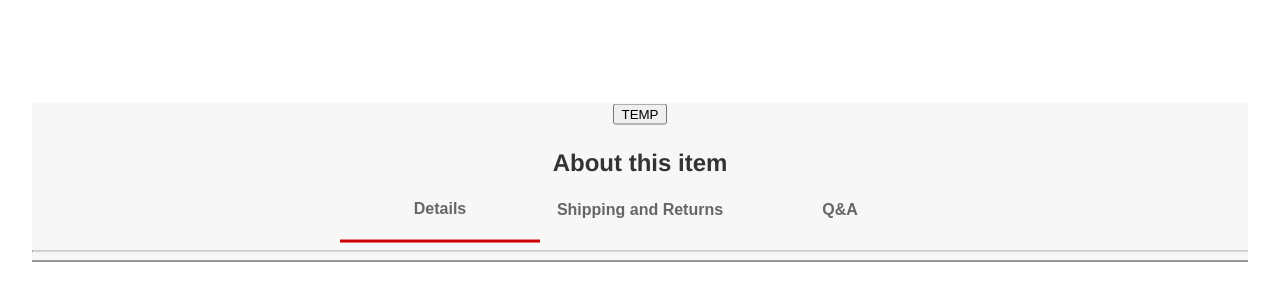
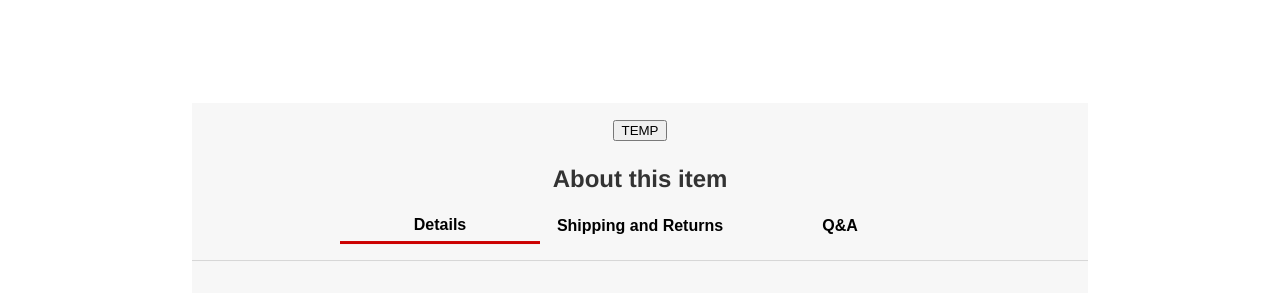
Before and after one commit to mcsp-05-SDC/Kim_SDC, a React (Create React App) app in the folder frontend/: page / in a window 1280 px wide. Shown: the part 138-438 px from the top of the page. Built offline with nearby package versions, Linux system fonts and the light colour scheme.

Commit message:
fixing issues with not pulling

```diff
--- a/frontend/src/App.css
+++ b/frontend/src/App.css
@@ -1,17 +1,39 @@
-.hide{
-    display: none;
+h3{
+    font-size: 16px;
+    margin-bottom: 16px;
 }
+hr{
+    margin-top: 16px;
+    margin-bottom: 16px;
+    border-top-style: solid;
+    border-top-color: rgb(214, 214, 214);
+    border-width: 1px 0px 0px;
+    border-right-style: initial;
+    border-bottom-style: initial;
+    border-left-style: initial;
+    border-right-color: initial;
+    border-bottom-color: initial;
+    border-left-color: initial;
+    border-image: initial;
+}
+#contain{
+    display: flex;
+}
+
 .item-details{
-    text-align: center;
+    background-color: rgb(247, 247, 247);
+    padding-top: 16px;
+    margin-top:16px;
+    margin-bottom:16px;
     align-content: center;
-    width: 95%;
+    width: 70%;
     position: absolute;
     left: 50%;
     top: 40%;
     transform: translate(-50%, -50%);
-    border-bottom: 1px solid;
-   font-size: 16px;
-    background-color: rgb(247, 247, 247);
+    text-align: center;
+    font-size: 16px;
+
     color: rgb(51, 51, 51);
     line-height: 1.4285;
     font-family: "Targetica", "Helvetica Neue", Helvetica, Arial, sans-serif;
@@ -25,11 +47,45 @@
     justify-content: center;
 }
 .tab{
-    color: rgb(102, 102, 102);
     font-size: 16px;
     width: 200px;
-    height: 40px;
+    height: 25px;
 }
+#tabcontent{
+    display: flex;
+    flex-direction: column;
+    justify-content: center;
+    align-items: center;
+    text-align: left;
+    margin:0px;
+    padding-left: 16px;
+    padding-right: 16px;
+    padding-bottom: 16px;
+    font-size: 14px;
+
+}
+.show{
+    font-size: 14px;
+    width:100%;
+    padding-left: 16px;
+    padding-right: 16px;
+    background-color: white;
+}
+.hide{
+    display: none;
+}
+#specifications{
+    width: 50%;
+    float: left;
+    padding-right: 16px;
+
+
+}
+#description{
+    float: left;
+
+}
+
 .selected{
     text-decoration: none;
 }
--- a/frontend/src/App.js
+++ b/frontend/src/App.js
@@ -66,6 +66,7 @@ export default class App extends Component {
 
 
     return (
+      <div id={"contain"}>
       <div className={'item-details'}>
       <button type={"submit"} value={"temp"} onClick={this.getOne.bind(this)}>TEMP</button>
         <h2>About this item </h2>
@@ -76,9 +77,9 @@ export default class App extends Component {
             <button  type={"button"} className={this.state.questionS} onClick={this.clickQuestion.bind(this)}><div className={"tab"}  >Q&A</div></button>
           </div>
          <hr/>
-         <Detail  class={this.state.detail} product={this.state.prodInfo} />
-         <Shipping  class={this.state.ship} product={this.state.prodInfo}/>
-         <Question  class={this.state.question} product={this.state.prodInfo}/>
+         </div>
+         <Detail classD={this.state.detail} classS={this.state.ship} classQ={this.state.question}product={this.state.prodInfo} />
+
         </div>
       </div>
     );
--- a/frontend/src/Detail-tab.js
+++ b/frontend/src/Detail-tab.js
@@ -1,4 +1,6 @@
 import React, {Component, Fragment} from 'react';
+import Shipping from './Shipping-tab'
+import Question from './Question-tab'
 
 export default class Detail extends Component {
     constructor(props) {
@@ -20,28 +22,32 @@ export default class Detail extends Component {
       if(this.props.product=== null){
         details= <div></div>
       }else{
-        details= <div className={this.props.class}>
-        <div id={"specifications"} style= {{"float": "left", "padding": "1em"}}>
-          <div id={"name"} className={"spec"}><b>Product Name:</b> {this.props.product.name}</div>
+        details=
+        <Fragment>
+        <div className={this.props.classD}>
+        <div id={"specifications"}><h3><b>Specifications</b></h3>
+          <div id={"name"} className={"spec"}><b>Product Name:</b>{this.props.product.name}</div>
           <hr/>
-          <div id={"size"} className={"spec"}><b>Size:</b> {this.props.product.size}</div>
+          <div id={"size"} className={"spec"}><b>Size:</b>{this.props.product.size}</div>
           <hr/>
-          <div id={"material"} className={"spec"}><b>Material:</b> {this.props.product.material}</div>
+          <div id={"material"} className={"spec"}><b>Material:</b>{this.props.product.material}</div>
           <hr/>
-          <div id={"features"} className={"spec"}><b>Features:</b> {this.props.product.features}</div>
+          <div id={"features"} className={"spec"}><b>Features:</b>{this.props.product.features}</div>
           <hr/>
-          <div id={"cleaning"} className={"spec"}><b>Cleaning:</b> {this.props.product.cleaning}</div>
+          <div id={"cleaning"} className={"spec"}><b>Cleaning:</b>{this.props.product.cleaning}</div>
+        </div>
+        <div id={"description"} ><h3><b>Description</b></h3>{this.props.product.description}</div>
+      </div>
+          <Shipping  class={this.props.classS} product={this.props.product}/>
+          <Question  class={this.props.classQ} product={this.props.product}/>
+      </Fragment>
 
-        </div>
-        <div id={"description"} style= {{"float": "left", "padding": "1em"}}><b>Description:</b> {this.props.product.description}</div>
-
-      </div>
       }
 
       return (
-        <Fragment>
+        <div id={"tabcontent"}>
         {details}
-        </Fragment>
+        </div>
 
 
       );
--- a/frontend/src/Question-tab.js
+++ b/frontend/src/Question-tab.js
@@ -1,10 +1,10 @@
-import React, {Component, Fragment} from 'react';
+import React, {Component} from 'react';
 
 export default class Question extends Component {
     constructor(props) {
       super(props);
       this.state = {
-          qna: "",
+
 
         };
     }
@@ -15,24 +15,16 @@ export default class Question extends Component {
 
 
     render() {
-      let question;
-      if(this.props.product===null){
-        question= <div></div>
-      }else{
-        question=<div className={this.props.class}>
-        <div id={"questionNAnswer"}><b>Question and Answers</b> </div>
-        <div id={"qna"}>{this.props.product.qna}</div>
-
-
-    </div>
-
-      }
 
 
       return (
-            <Fragment>
-              {question}
-            </Fragment>
+
+            <div className={this.props.class}>
+                <div id={"questionNAnswer"}>Question and Answers </div>
+                <div id={"qna"}>{this.props.product.qna}</div>
+
+
+            </div>
 
       );
     }
--- a/frontend/src/Shipping-tab.js
+++ b/frontend/src/Shipping-tab.js
@@ -1,12 +1,10 @@
-import React, {Component, Fragment} from 'react';
+import React, {Component} from 'react';
 
 export default class Shipping extends Component {
     constructor(props) {
       super(props);
       this.state = {
-           shipOp:"",
-           shipDe:"",
-           shipRe: ""
+
 
         };
     }
@@ -17,25 +15,16 @@ export default class Shipping extends Component {
 
 
     render() {
-      let shipDiv;
-      if(this.props.product===null){
-        shipDiv=<div></div>
-      }else{
-        shipDiv=<div className={this.props.class}>
-        <div id={"shippingOptions"}><b>Shipping Options:</b> {this.props.product.shipop}</div>
-        <div id={"shippingDetails"}><b>Shipping Details:</b> {this.props.product.shipdet}</div>
-        <div id={"shippingReturn"}><b>Returns:</b> {this.props.product.shipret}</div>
-
-        </div>
-      }
 
 
       return (
-        <Fragment>
-          {shipDiv}
 
-        </Fragment>
+            <div className={this.props.class}>
+            <div id={"shippingOptions"}><b>Shipping Options:</b>{this.props.product.shipOp}</div>
+            <div id={"shippingDetails"}><b>Shipping Details:</b>{this.props.product.shipDe}</div>
+            <div id={"shippingReturn"}><b>Returns:</b>{this.props.product.shipRe}</div>
 
+            </div>
 
       );
     }
```
